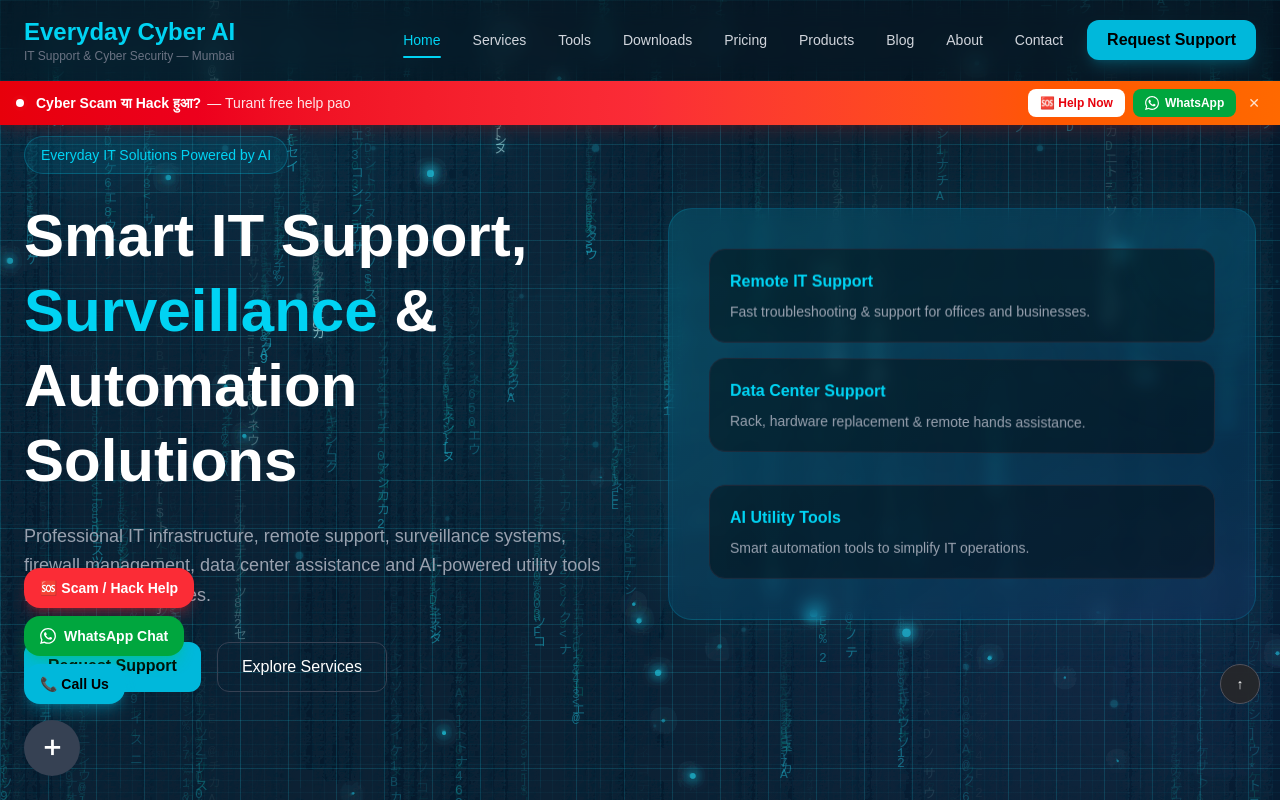
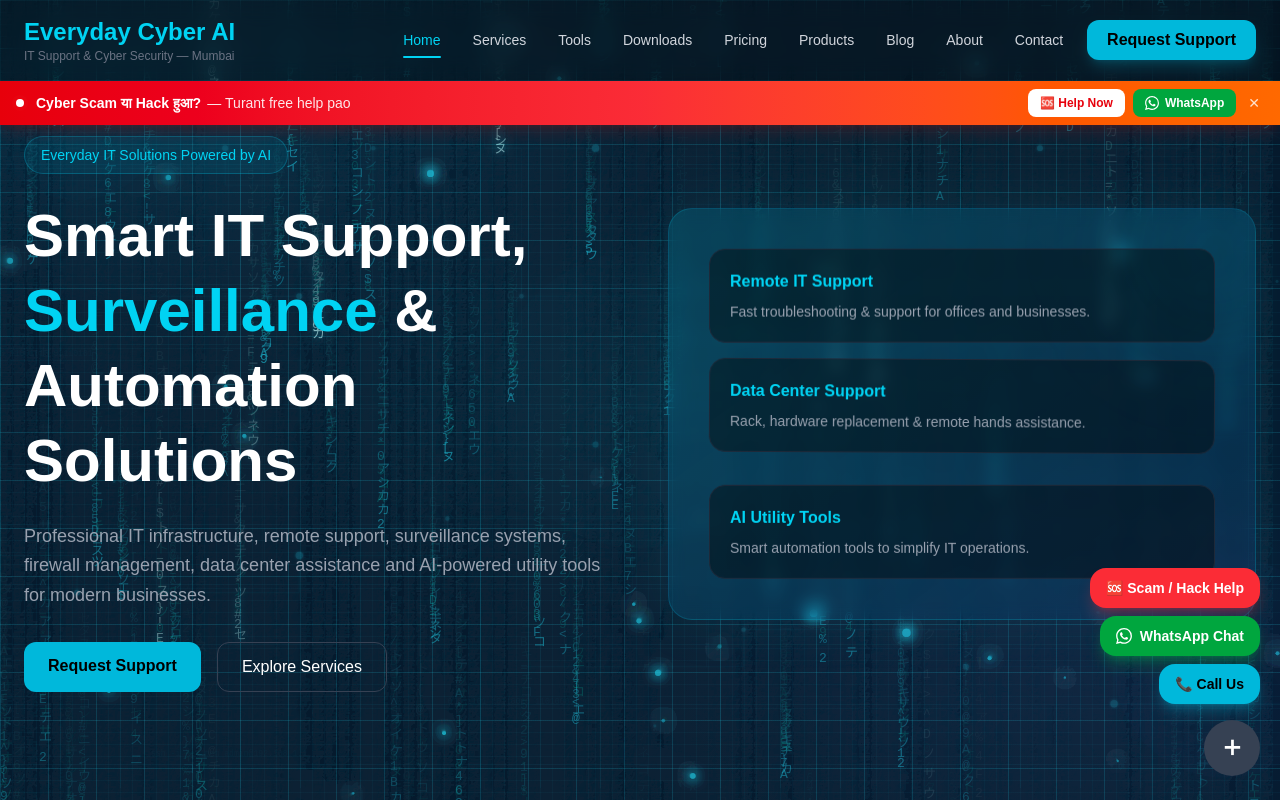
Before and after one commit to everydaycyberai/everydaycyberai, a Next.js app: page / in a window 1280 px wide. Both pictures are taken after a click on the button "Help menu". Shown: the top 800 px of the page. Built offline with nearby package versions, Linux system fonts and the light colour scheme.

Commit message:
fix: chat button moved back to bottom-right

```diff
--- a/components/FloatingButtons.tsx
+++ b/components/FloatingButtons.tsx
@@ -9,11 +9,11 @@ export default function FloatingButtons() {
   const waLink = `https://wa.me/918454031225?text=${waMsg}`;
 
   return (
-    <div className="fixed bottom-6 left-6 z-50 flex flex-col items-start gap-3">
+    <div className="fixed bottom-6 right-5 z-50 flex flex-col items-end gap-3">
 
       {/* Expanded menu */}
       {open && (
-        <div className="flex flex-col items-start gap-2 mb-1">
+        <div className="flex flex-col items-end gap-2 mb-1">
 
           {/* Cyber Help */}
           <Link href="/tools/scam-analyzer"
```
